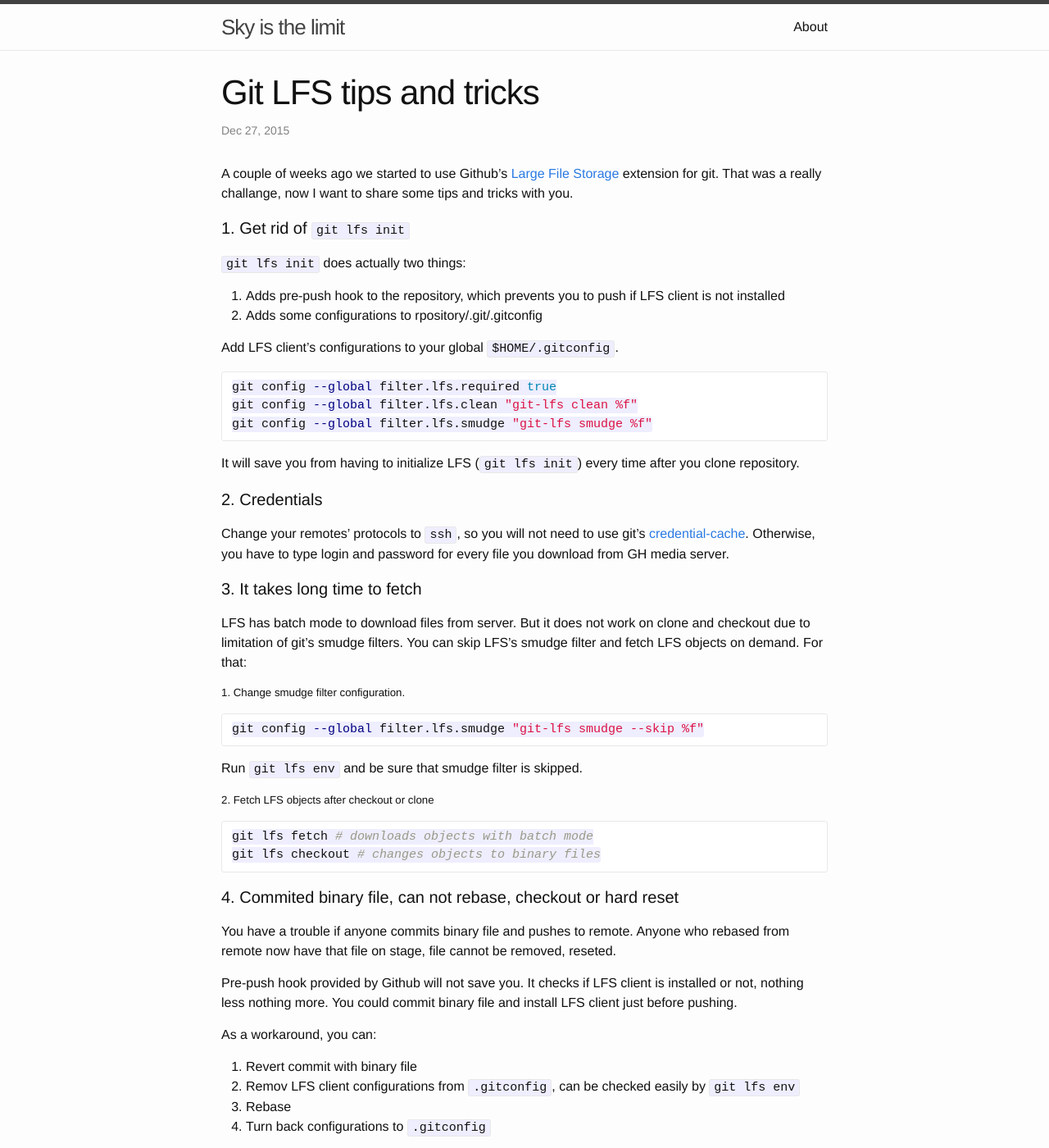
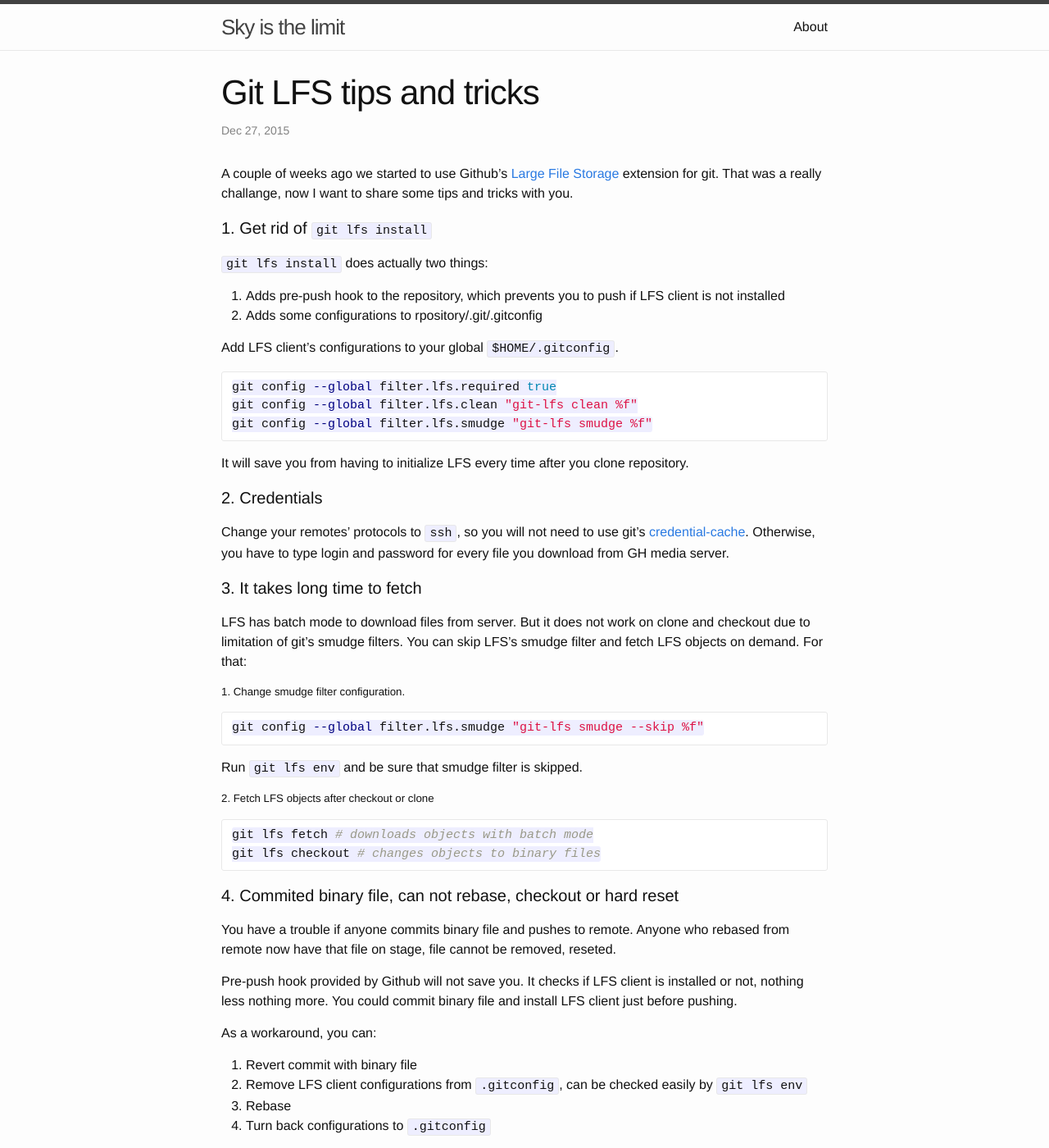
Before and after one commit to shuhrat/shuhrat.github.io, a Jekyll site: the page built from _posts/2015-12-27-git-lfs-tips-and-tricks.md, in a window 1280 px wide and 1400 px high. Shown: the whole window at 82% size. Built offline with Jekyll 4.4.1, drawn with Linux system fonts in a browser that asks for light colours; Markdown is read by kramdown in place of the engine named in the settings; comment, search, counter and statistics services are not loaded.

Commit message:
Update 2015-12-27-git-lfs-tips-and-tricks.md

````diff
--- a/_posts/2015-12-27-git-lfs-tips-and-tricks.md
+++ b/_posts/2015-12-27-git-lfs-tips-and-tricks.md
@@ -7,9 +7,9 @@ A couple of weeks ago we started to use Github's [Large File Storage](git-lfs) e
 I want to share some tips and tricks with you.
 
 
-#### 1. Get rid of `git lfs init`
+#### 1. Get rid of `git lfs install`
 
-`git lfs init` does actually two things:
+`git lfs install` does actually two things:
 
 1. Adds pre-push hook to the repository, which prevents you to push if LFS client is not installed
 2. Adds some configurations to rpository/.git/.gitconfig
@@ -22,7 +22,7 @@ git config --global filter.lfs.clean "git-lfs clean %f"
 git config --global filter.lfs.smudge "git-lfs smudge %f"
 ```
 
-It will save you from having to initialize LFS (`git lfs init`) every time after you clone repository.
+It will save you from having to initialize LFS every time after you clone repository.
 
 
 #### 2. Credentials
@@ -62,7 +62,7 @@ You could commit binary file and install LFS client just before pushing.
 As a workaround, you can:
 
 1. Revert commit with binary file
-2. Remov LFS client configurations from `.gitconfig`, can be checked easily by `git lfs env`
+2. Remove LFS client configurations from `.gitconfig`, can be checked easily by `git lfs env`
 3. Rebase
 4. Turn back configurations to `.gitconfig`
 
````
